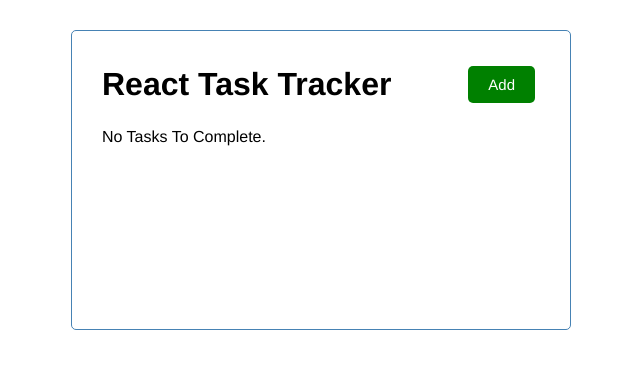
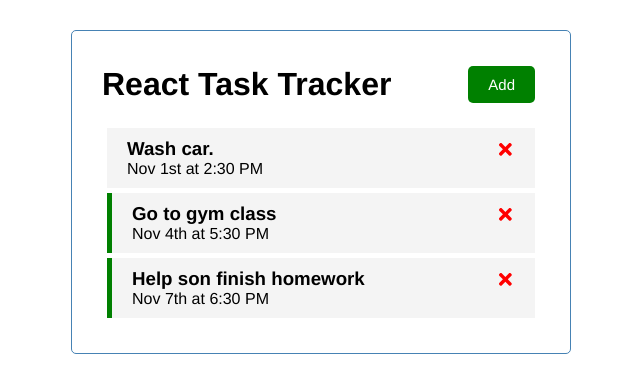
Before and after one commit to JDixon1995/Task-Tracker-App, a React (Create React App) app: page / in a window 1280 px wide. Shown: the top 392 px of the page, without its empty margins (319-959 px from the left). Built offline with nearby package versions, Linux system fonts and the light colour scheme; data requests are answered from the project's data file.

Commit message:
app now fetches data from the back-end to display on the front-end with the useEffect hook.

```diff
--- a/src/App.js
+++ b/src/App.js
@@ -1,5 +1,5 @@
 import './App.css';
-import { useState } from 'react'
+import { useState, useEffect } from 'react'
 import Header from './components/Header'
 import Tasks from './components/Tasks';
 import AddTask from './components/AddTask';
@@ -9,6 +9,22 @@
   const [showAddTask, setShowAddTask] = useState(false)
 
   const [tasks, setTasks] = useState([])
+
+  useEffect(() => {
+    const getTasks = async () => {
+      const tasksFromServer = await fetchTasks()
+      setTasks(tasksFromServer)
+    }
+    getTasks()
+  }, [])
+
+  //Fetch tasks
+  const fetchTasks = async () => {
+    const res = await fetch('http://localhost:5000/tasks')
+    const data = await res.json()
+
+    return data
+  }
 
 // Add Task
 const addTask = (task) => {
```
